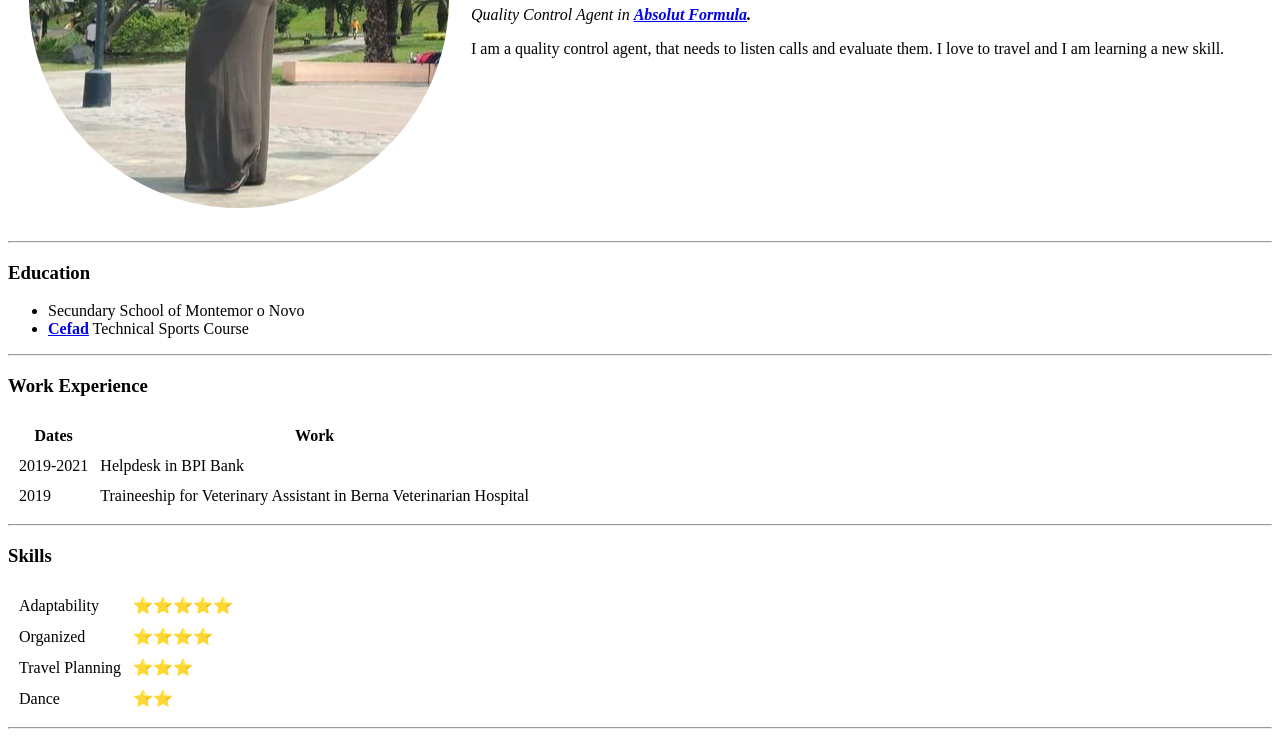
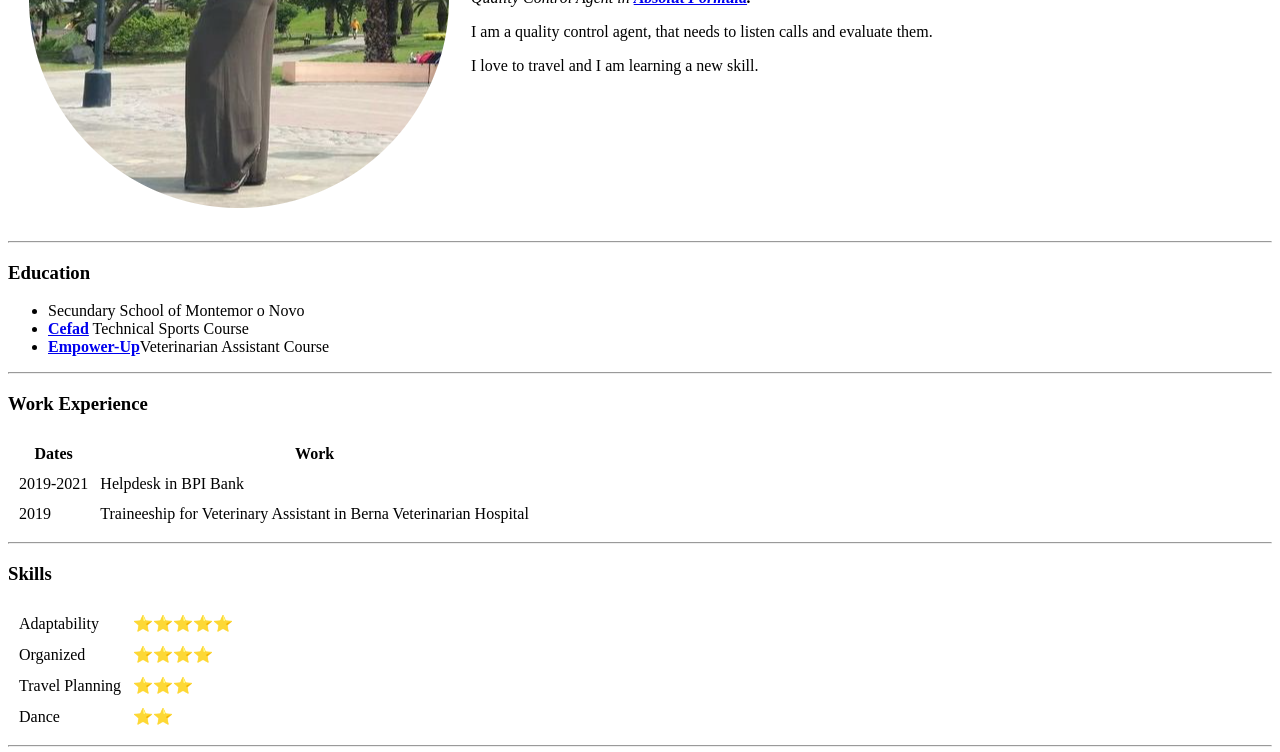
Before and after one commit to iopinto/CV, a plain HTML site: page index.html in a window 1280 px wide. Shown: the part 241-993 px from the top of the page. Drawn offline with Linux system fonts and the light colour scheme.

Commit message:
Update index.html

```diff
--- a/index.html
+++ b/index.html
@@ -10,7 +10,9 @@
         <td><img src="images/ipinto2.png"></td>
         <td><h1>Iolanda Pinto</h1>
           <p><em>Quality Control Agent in <strong><a href="https://www.iberinform.pt/empresa/24951709/absolut-formula-lda">Absolut Formula</a>.</strong></em></p>
-          <p>I am a quality control agent, that needs to listen calls and evaluate them. I love to travel and I am learning a new skill.</p></td>
+          <p>I am a quality control agent, that needs to listen calls and evaluate them.</p>
+          <p>I love to travel and I am learning a new skill.</p>
+        </td>
       </tr>
     </table>
     <hr>
@@ -18,6 +20,7 @@
     <ul>
       <li>Secundary School of Montemor o Novo</li>
       <li><strong><a href="https://cefad.pt/">Cefad</a></strong> Technical Sports Course</li>
+      <li><strong><a href="https://empower-up.pt/">Empower-Up</a></strong>Veterinarian Assistant Course</li>
     </ul>
     <hr>
     <h3>Work Experience</h3>
```
